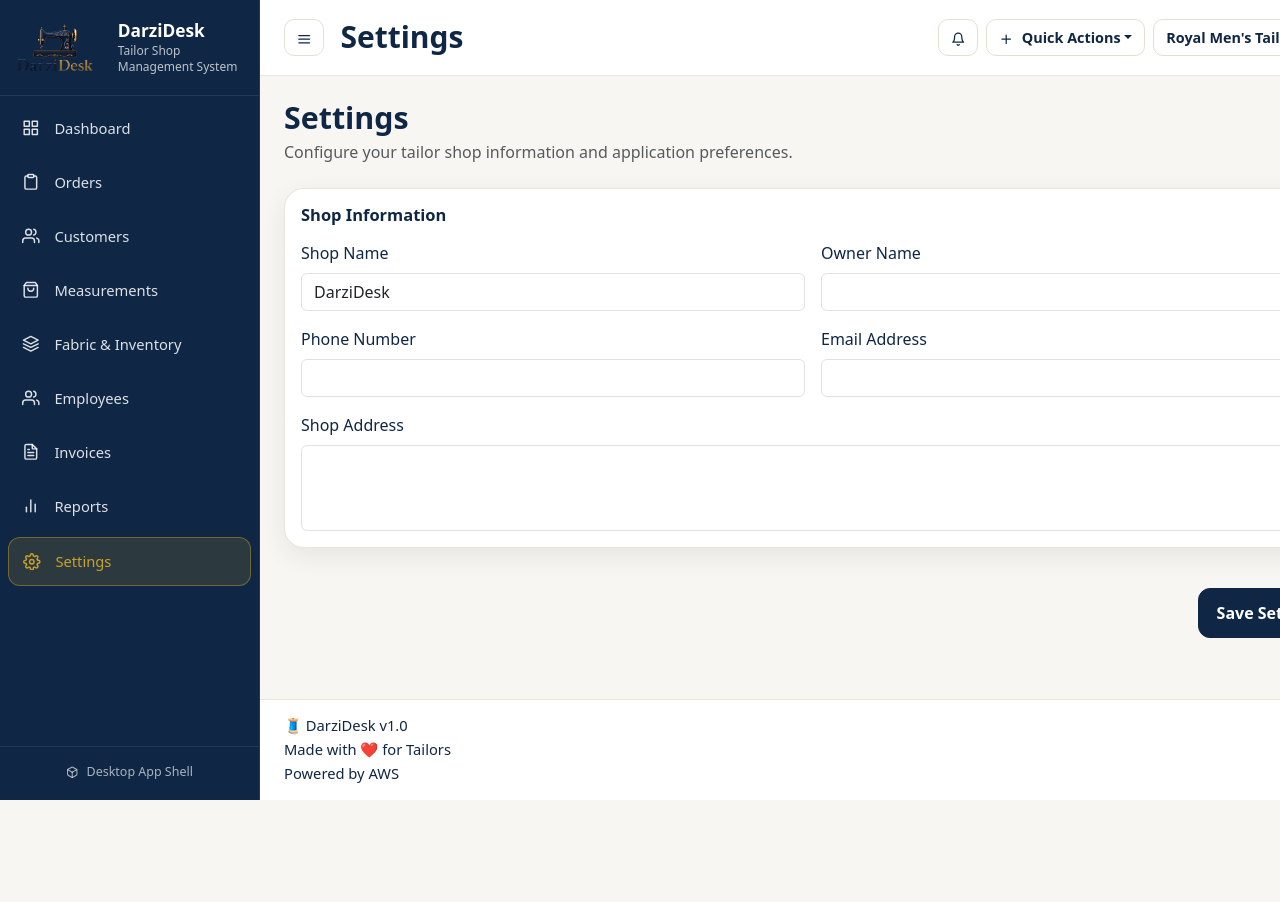
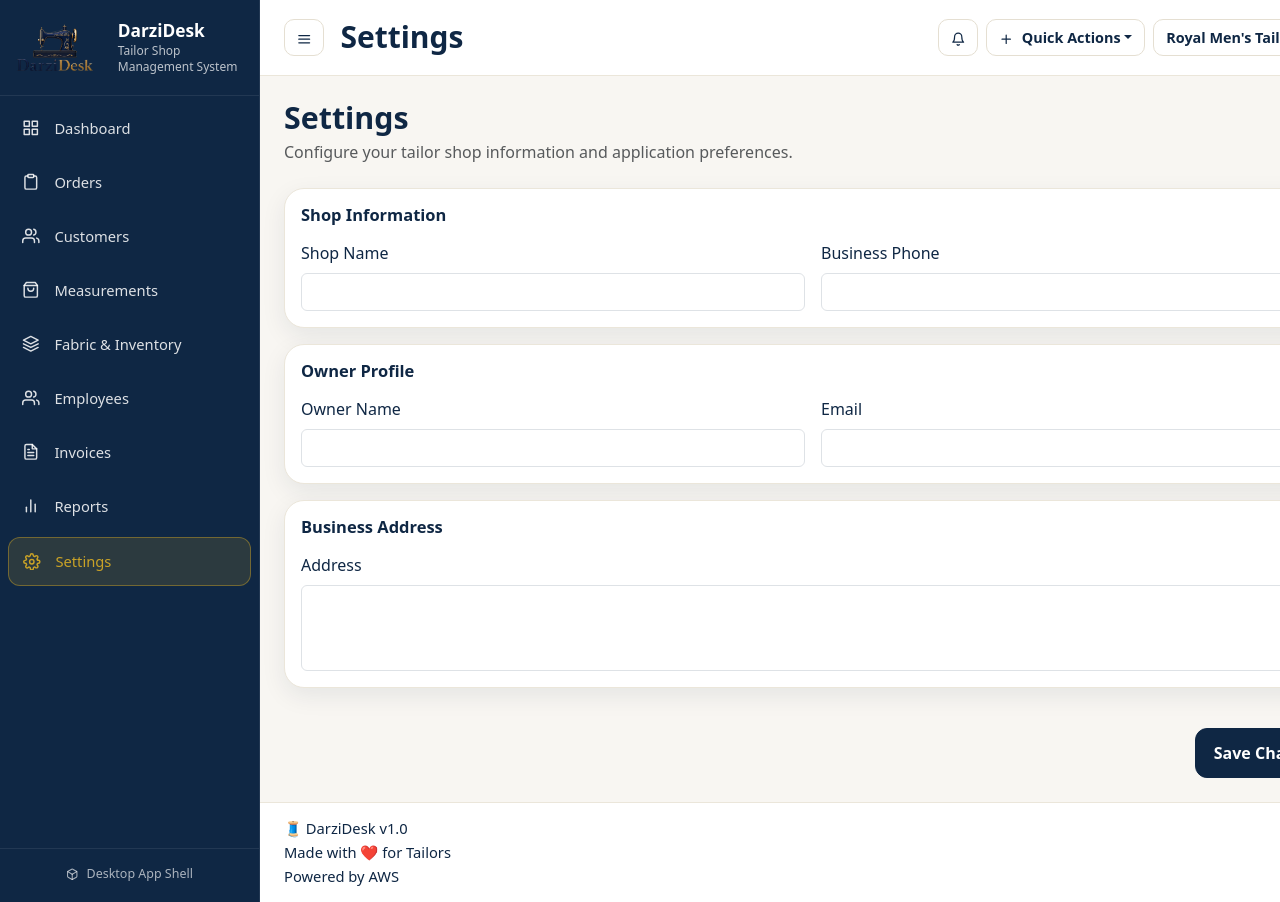
Before and after one commit to 22shaban/DarziDesk, a React app in the folder frontend/: page /settings in a window 1280 px wide. Shown: the top 902 px of the page. Before the commit the page ends 800 px from the top, so only its background shows below. Built offline with nearby package versions, Linux system fonts and the light colour scheme; no server answers; sample sign-in values are in the browser's storage; the HTML template or start-up script is replaced by a standard one.

Commit message:
feat(settings): connect settings form with backend API

```diff
--- a/frontend/src/components/settings/SettingsForm.jsx
+++ b/frontend/src/components/settings/SettingsForm.jsx
@@ -1,42 +1,46 @@
-import { useEffect, useState } from 'react'
-import SettingsSection from './SettingsSection'
-import './SettingsForm.css'
-
-const defaultSettings = {
-  shopName: 'DarziDesk',
-  ownerName: '',
-  phone: '',
-  email: '',
-  address: '',
-}
+import { useEffect, useState } from "react";
+import SettingsSection from "./SettingsSection";
+import { getSettings, updateSettings } from "../../services/settingsApi";
+import "./SettingsForm.css";
 
 function SettingsForm() {
-  const [settings, setSettings] = useState(defaultSettings)
+  const [formData, setFormData] = useState({
+    shopName: "",
+    ownerName: "",
+    phone: "",
+    email: "",
+    address: "",
+    logoUrl: "",
+  });
 
   useEffect(() => {
-    const saved = localStorage.getItem('darzidesk-settings')
+    loadSettings();
+  }, []);
 
-    if (saved) {
-      setSettings(JSON.parse(saved))
+  async function loadSettings() {
+    try {
+      const data = await getSettings();
+      setFormData(data);
+    } catch (error) {
+      console.error(error);
     }
-  }, [])
-
-  function handleChange(e) {
-    const { name, value } = e.target
-
-    setSettings((prev) => ({
-      ...prev,
-      [name]: value,
-    }))
   }
 
-  function handleSave() {
-    localStorage.setItem(
-      'darzidesk-settings',
-      JSON.stringify(settings)
-    )
+  function handleChange(event) {
+    setFormData({
+      ...formData,
+      [event.target.name]: event.target.value,
+    });
+  }
 
-    alert('Settings saved successfully!')
+  async function handleSave() {
+    try {
+      await updateSettings(formData);
+      alert("Settings saved successfully.");
+    } catch (error) {
+      console.error(error);
+      alert("Failed to save settings.");
+    }
   }
 
   return (
@@ -47,72 +51,72 @@ function SettingsForm() {
         <div className="row g-3">
 
           <div className="col-md-6">
-            <label className="form-label">
-              Shop Name
-            </label>
+            <label className="form-label">Shop Name</label>
 
             <input
               className="form-control"
               name="shopName"
-              value={settings.shopName}
+              value={formData.shopName}
               onChange={handleChange}
             />
           </div>
 
           <div className="col-md-6">
-            <label className="form-label">
-              Owner Name
-            </label>
+            <label className="form-label">Business Phone</label>
+
+            <input
+              className="form-control"
+              name="phone"
+              value={formData.phone}
+              onChange={handleChange}
+            />
+          </div>
+
+        </div>
+
+      </SettingsSection>
+
+      <SettingsSection title="Owner Profile">
+
+        <div className="row g-3">
+
+          <div className="col-md-6">
+            <label className="form-label">Owner Name</label>
 
             <input
               className="form-control"
               name="ownerName"
-              value={settings.ownerName}
+              value={formData.ownerName}
               onChange={handleChange}
             />
           </div>
 
           <div className="col-md-6">
-            <label className="form-label">
-              Phone Number
-            </label>
-
-            <input
-              className="form-control"
-              name="phone"
-              value={settings.phone}
-              onChange={handleChange}
-            />
-          </div>
-
-          <div className="col-md-6">
-            <label className="form-label">
-              Email Address
-            </label>
+            <label className="form-label">Email</label>
 
             <input
               className="form-control"
               name="email"
-              value={settings.email}
-              onChange={handleChange}
-            />
-          </div>
-
-          <div className="col-12">
-            <label className="form-label">
-              Shop Address
-            </label>
-
-            <textarea
-              rows="3"
-              className="form-control"
-              name="address"
-              value={settings.address}
+              value={formData.email}
               onChange={handleChange}
             />
           </div>
 
         </div>
+
+      </SettingsSection>
+
+      <SettingsSection title="Business Address">
+
+        <label className="form-label">Address</label>
+
+        <textarea
+          className="form-control"
+          rows="3"
+          name="address"
+          value={formData.address}
+          onChange={handleChange}
+        />
 
       </SettingsSection>
 
@@ -122,13 +126,13 @@ function SettingsForm() {
           className="btn settings-save-btn"
           onClick={handleSave}
         >
-          Save Settings
+          Save Changes
         </button>
 
       </div>
 
     </div>
-  )
+  );
 }
 
-export default SettingsForm
+export default SettingsForm;
--- /dev/null
+++ b/frontend/src/services/settingsApi.js
@@ -0,0 +1,29 @@
+const API_URL = "http://127.0.0.1:5000/settings";
+
+export async function getSettings() {
+  const response = await fetch(API_URL);
+
+  if (!response.ok) {
+    throw new Error("Failed to fetch settings");
+  }
+
+  const result = await response.json();
+
+  return result.data;
+}
+
+export async function updateSettings(data) {
+  const response = await fetch(API_URL, {
+    method: "PUT",
+    headers: {
+      "Content-Type": "application/json",
+    },
+    body: JSON.stringify(data),
+  });
+
+  if (!response.ok) {
+    throw new Error("Failed to update settings");
+  }
+
+  return response.json();
+}
```
